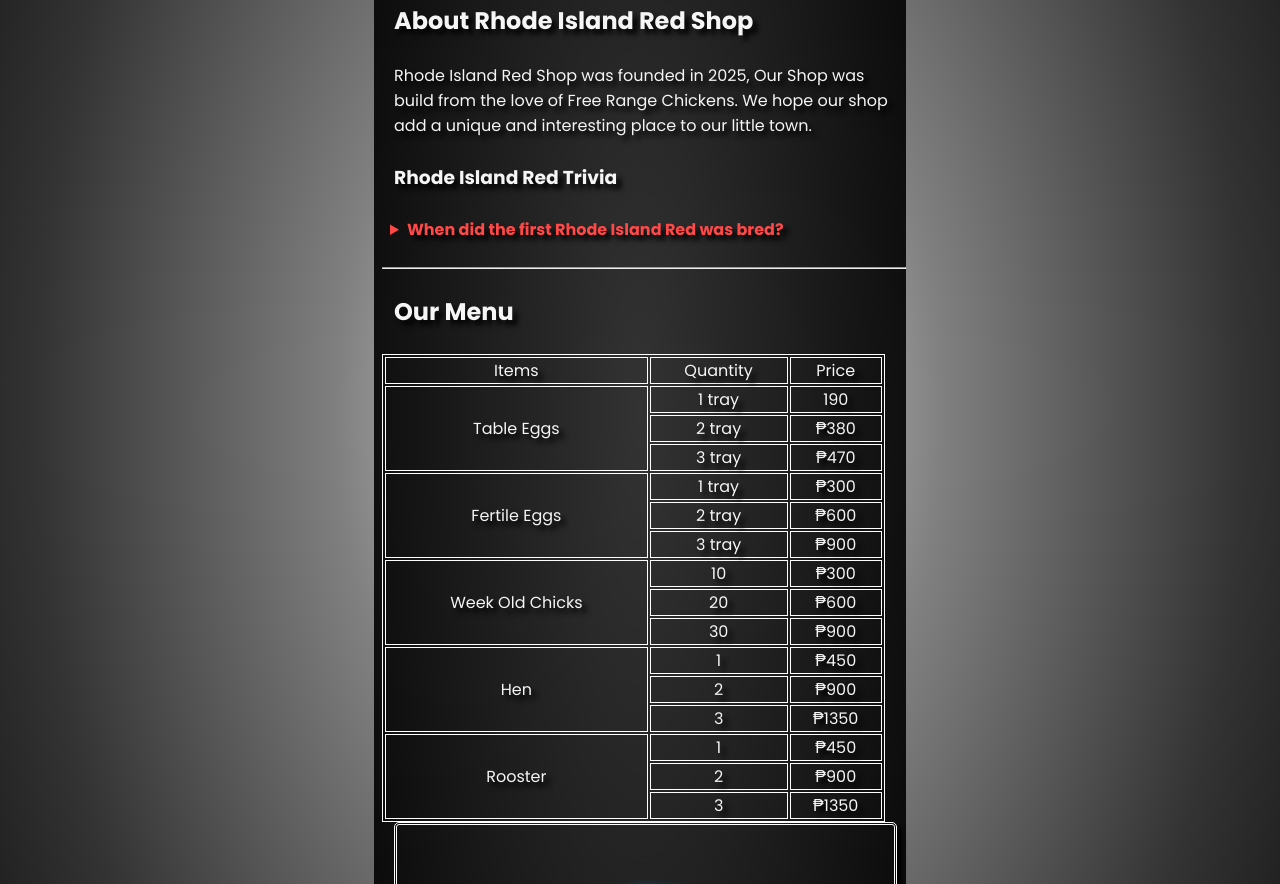
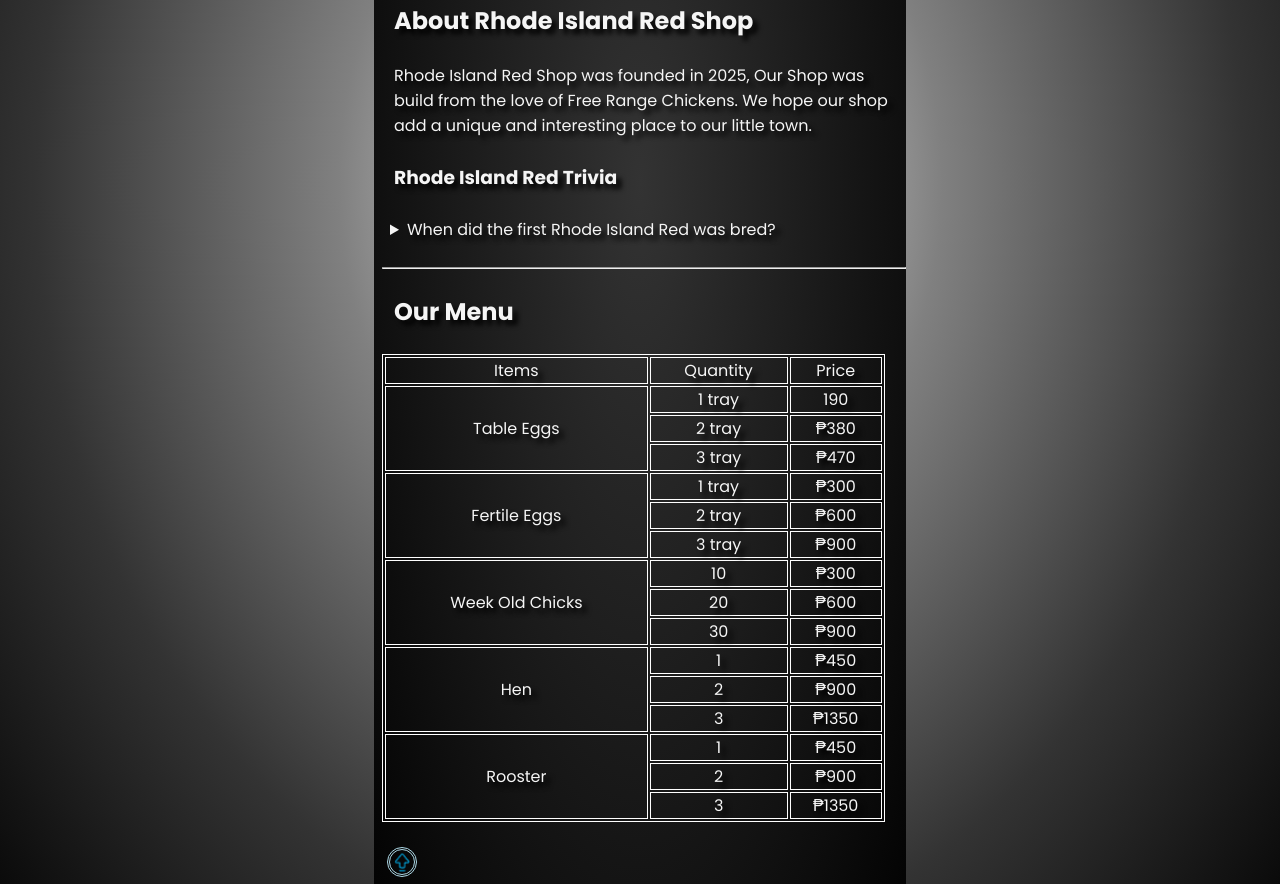
Before and after one commit to simplord123/homepage, a plain HTML site: page index.html in a window 1280 px wide. Shown: the part 636-1520 px from the top of the page. Drawn offline with Linux system fonts and the light colour scheme.

Commit message:
Update style.css

```diff
--- a/style.css
+++ b/style.css
@@ -32,19 +32,15 @@ h1{
 }
 ul{
     margin-left: 2rem;
-    color: gold;
+    color: whitesmoke;
 }
 li a,
 li a:visited{
-    color: gold;
+    color: whitesmoke;
 }
 li a:hover,
 li a:focus{
     color: whitesmoke;
-}
-summary{
-    color: rgb(255, 72, 72);
-    font-weight: bold;
 }
 table{
     border: 1px solid white;
@@ -56,23 +52,22 @@ td{
     text-align: center;
     margin: 2rem;
 }
-a {
-    color: #47acff;
-    font-weight: bold;
-}
-a:hover{
-    color: white;
-}
 footer{
     padding-bottom: 3rem;
 }
 aside,summary:hover{
     color: whitesmoke;
 }
-img{
+.img{
     border-radius: 1%;
     border: 3px double white;
     box-shadow: 5px 5px 5px black;
     width: 96%;
     height: auto;
 }
+.top{
+    display: block;
+    border: 3px double lightblue;
+    margin-left: 0.3rem;
+    border-radius: 2rem;
+}
```
